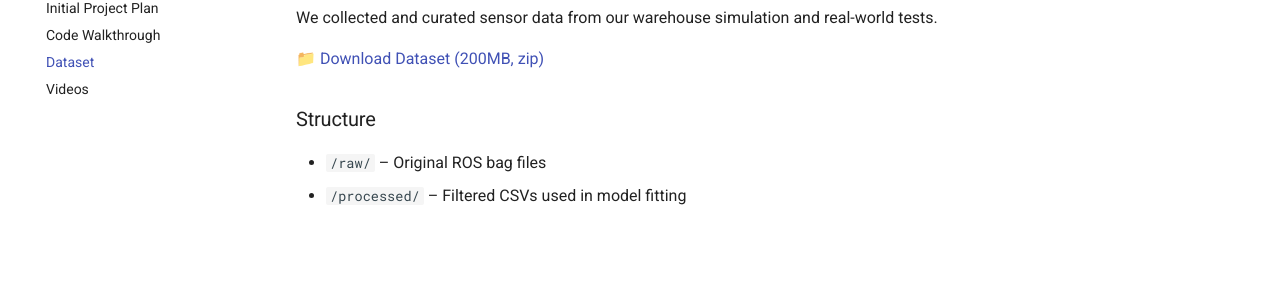
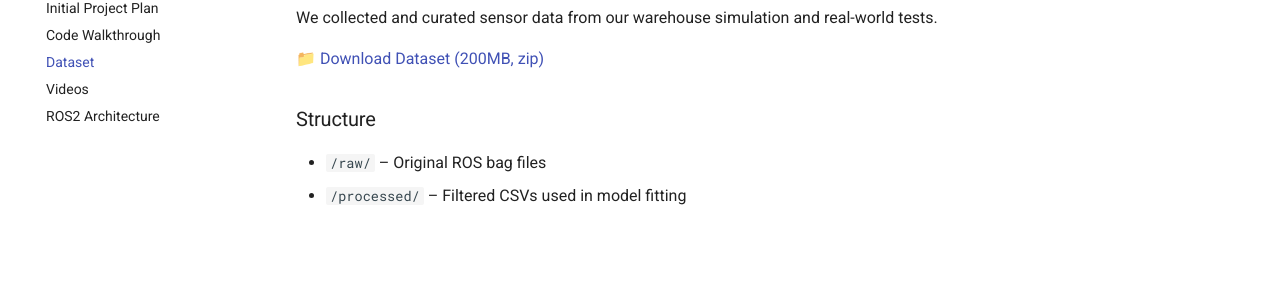
Before and after one commit to ASU-RAS598-2025-S-Team08/RAS598-2025-S-Team08.github.io, an MkDocs documentation site: the page built from docs/dataset.md, in a window 1280 px wide. Shown: the part 175-475 px from the top of the page. Built offline with MkDocs 1.6.1 and Material for MkDocs 9.7.7, drawn with Linux system fonts in a browser that asks for light colours.

Commit message:
Update mkdocs.yml

```diff
--- a/mkdocs.yml
+++ b/mkdocs.yml
@@ -7,6 +7,7 @@ nav:
   - Code Walkthrough: codewalkthrough.md
   - Dataset: dataset.md
   - Videos: videos.md
+  - ROS2 Architecture: ros2_architecture.md
 markdown_extensions:
   - toc:
       permalink: true
```
